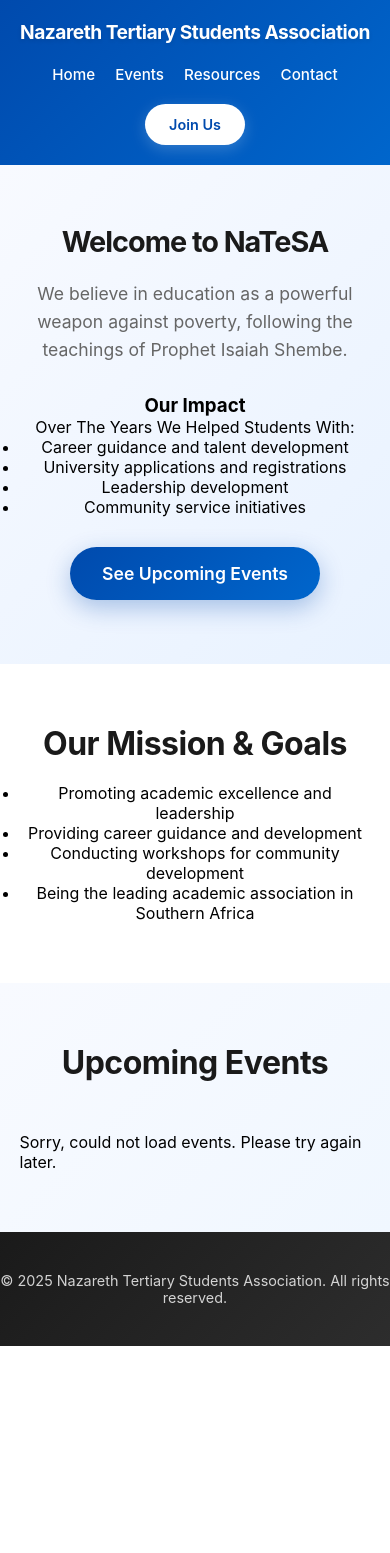
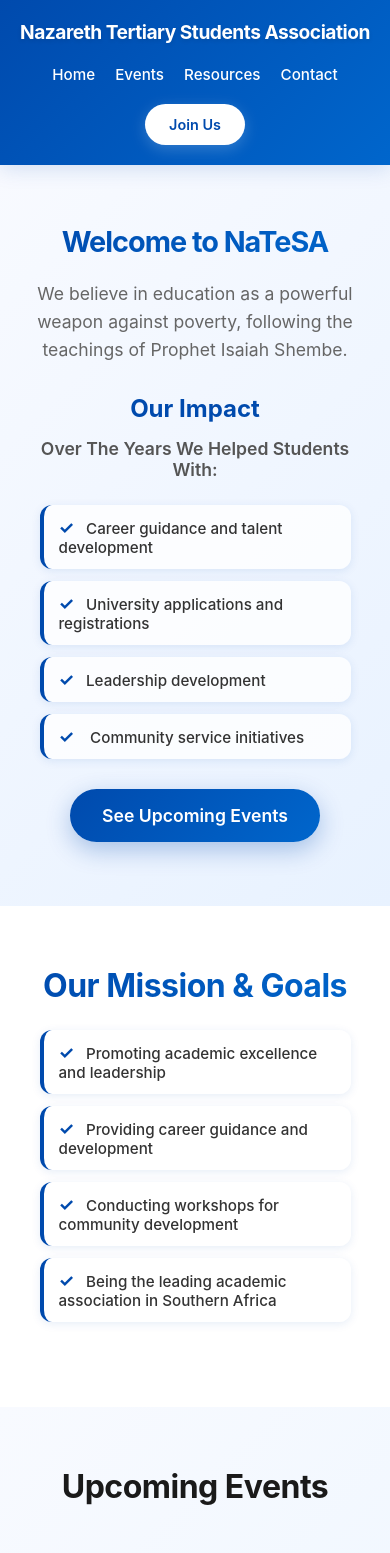
Before and after one commit to Sandisile-hub/Digital-dreamer, a website: page public/index.html in a window 390 px wide. Shown: the top 1553 px of the page. Before the commit the page ends 1346 px from the top, so only its background shows below. Drawn offline with Linux system fonts and the light colour scheme; no server answers.

Commit message:
Update home.css

```diff
--- a/public/home.css
+++ b/public/home.css
@@ -6,7 +6,219 @@
     box-sizing: border-box;
     font-family: 'Inter', -apple-system, BlinkMacSystemFont, sans-serif;
 }
+/* Add these to your existing CSS */
 
+/* Enhanced UL Styling */
+.hero-content ul,
+.about ul {
+    list-style: none;
+    margin: 25px 0;
+    padding: 0;
+    text-align: left;
+    max-width: 600px;
+    margin-left: auto;
+    margin-right: auto;
+}
+
+.hero-content li,
+.about li {
+    background: rgba(255, 255, 255, 0.8);
+    margin: 12px 0;
+    padding: 15px 20px;
+    border-radius: 12px;
+    border-left: 4px solid #004aad;
+    box-shadow: 0 2px 10px rgba(0, 74, 173, 0.1);
+    transition: all 0.3s ease;
+    position: relative;
+    font-size: 1rem;
+    color: #333;
+    font-weight: 500;
+}
+
+.hero-content li:hover,
+.about li:hover {
+    transform: translateX(8px);
+    background: rgba(255, 255, 255, 0.95);
+    box-shadow: 0 4px 15px rgba(0, 74, 173, 0.15);
+}
+
+.hero-content li::before,
+.about li::before {
+    content: "✓";
+    color: #004aad;
+    font-weight: bold;
+    margin-right: 12px;
+    font-size: 1.1rem;
+}
+
+/* Improved Hero Section Styling */
+.hero-content {
+    position: relative;
+}
+
+.hero-content h2 {
+    font-size: 3rem;
+    background: linear-gradient(135deg, #004aad 0%, #0066cc 100%);
+    -webkit-background-clip: text;
+    -webkit-text-fill-color: transparent;
+    background-clip: text;
+    margin-bottom: 30px;
+}
+
+.hero-content h3 {
+    font-size: 1.5rem;
+    color: #004aad;
+    margin: 30px 0 15px 0;
+    text-align: center;
+}
+
+.hero-content label {
+    display: block;
+    font-weight: 600;
+    color: #555;
+    margin-bottom: 15px;
+    text-align: center;
+    font-size: 1.1rem;
+}
+
+/* Enhanced About Section */
+.about {
+    background: linear-gradient(135deg, #ffffff 0%, #f8faff 100%);
+    position: relative;
+}
+
+.about h2 {
+    background: linear-gradient(135deg, #004aad 0%, #0066cc 100%);
+    -webkit-background-clip: text;
+    -webkit-text-fill-color: transparent;
+    background-clip: text;
+    margin-bottom: 40px;
+}
+
+/* Improved Event Cards */
+.event-card {
+    background: #fff;
+    border: 1px solid #e0e7ff;
+    padding: 30px;
+    border-radius: 20px;
+    box-shadow: 0 10px 40px rgba(0, 74, 173, 0.08);
+    transition: all 0.4s ease;
+    position: relative;
+    overflow: hidden;
+}
+
+.event-card::before {
+    content: '';
+    position: absolute;
+    top: 0;
+    left: 0;
+    width: 100%;
+    height: 4px;
+    background: linear-gradient(135deg, #004aad 0%, #0066cc 100%);
+}
+
+.event-card:hover {
+    transform: translateY(-10px) scale(1.02);
+    box-shadow: 0 25px 50px rgba(0, 74, 173, 0.15);
+}
+
+/* Loading Animation */
+#events-container p {
+    text-align: center;
+    font-size: 1.1rem;
+    color: #666;
+    padding: 40px;
+}
+
+/* Smooth Scrolling */
+html {
+    scroll-behavior: smooth;
+}
+
+/* Enhanced Header with Glass Effect */
+header {
+    background: rgba(0, 74, 173, 0.95);
+    backdrop-filter: blur(10px);
+    -webkit-backdrop-filter: blur(10px);
+    position: sticky;
+    top: 0;
+    z-index: 1000;
+}
+
+/* Improved Button Styling */
+.cta-btn, .join-btn {
+    position: relative;
+    overflow: hidden;
+}
+
+.cta-btn::before, .join-btn::before {
+    content: '';
+    position: absolute;
+    top: 0;
+    left: -100%;
+    width: 100%;
+    height: 100%;
+    background: linear-gradient(90deg, transparent, rgba(255,255,255,0.2), transparent);
+    transition: left 0.5s;
+}
+
+.cta-btn:hover::before, .join-btn:hover::before {
+    left: 100%;
+}
+
+/* Responsive Improvements */
+@media (max-width: 768px) {
+    .hero-content ul,
+    .about ul {
+        padding: 0 20px;
+    }
+
+    .hero-content li,
+    .about li {
+        padding: 12px 15px;
+        font-size: 0.95rem;
+    }
+
+    .hero-content h2 {
+        font-size: 2.2rem;
+    }
+
+    .event-grid {
+        grid-template-columns: 1fr;
+        gap: 20px;
+    }
+}
+
+/* Add subtle animations */
+@keyframes fadeInUp {
+    from {
+        opacity: 0;
+        transform: translateY(30px);
+    }
+    to {
+        opacity: 1;
+        transform: translateY(0);
+    }
+}
+
+.hero-content, .about, .events {
+    animation: fadeInUp 0.8s ease-out;
+}
+
+/* Enhanced Footer */
+footer {
+    background: linear-gradient(135deg, #1a1a1a 0%, #2d2d2d 100%);
+    color: #fff;
+    text-align: center;
+    padding: 50px 0;
+    margin-top: 60px;
+}
+
+footer p {
+    font-size: 1rem;
+    opacity: 0.9;
+    letter-spacing: 0.5px;
+}
 /* Container */
 .container {
     width: 90%;
```
